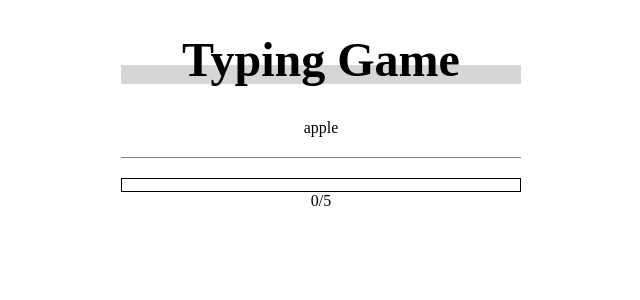
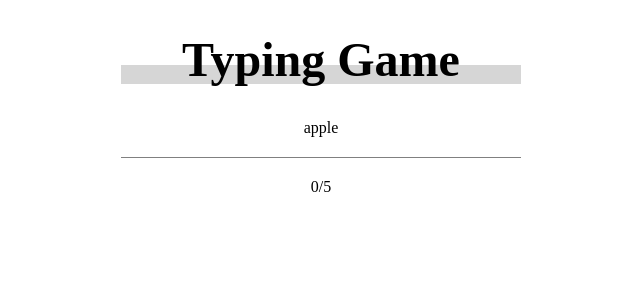
Before and after one commit to Andyyyy64/typing-game-with-vue, a Vue app: page / in a window 1280 px wide. Both pictures are taken after a click on the button "START". Shown: the top 300 px of the page, without its empty margins (319-959 px from the left). Built offline with nearby package versions, Linux system fonts and the light colour scheme.

Commit message:
can't figure it out the error so im done

```diff
--- a/src/App.vue
+++ b/src/App.vue
@@ -13,7 +13,7 @@ export default {
       ],
       typeBox:"",
       current_question_counts:0,
-      question_counts:0,
+      question_counts:0
     }
   },
   methods: {
@@ -56,14 +56,10 @@ export default {
     <div class="typeFormWrapper mb-20">
       <input id="typeForm" v-model="typeBox" type="text" class="typeForm">
     </div>
-
-    <div class="gaugeWrapper">
-      <div :style="styleobject" class="gauge"></div>
     </div>
-    <div>{{current_question_counts}}/{{question_counts}}</div>
+    <div v-if="startFlg">{{current_question_counts}}/{{question_counts}}</div>
   </div>
 
-</div>
 </template>
 
 <style>
@@ -121,12 +117,6 @@ template {
 .typeFormWrapper {
   border-bottom: 1px solid gray;
 }
-.gauge {
-  height: 12px;
-}
-.gaugeWrapper {
-  border: 1px solid;
-  height: 12px;
-}
+
 
 </style>
```
